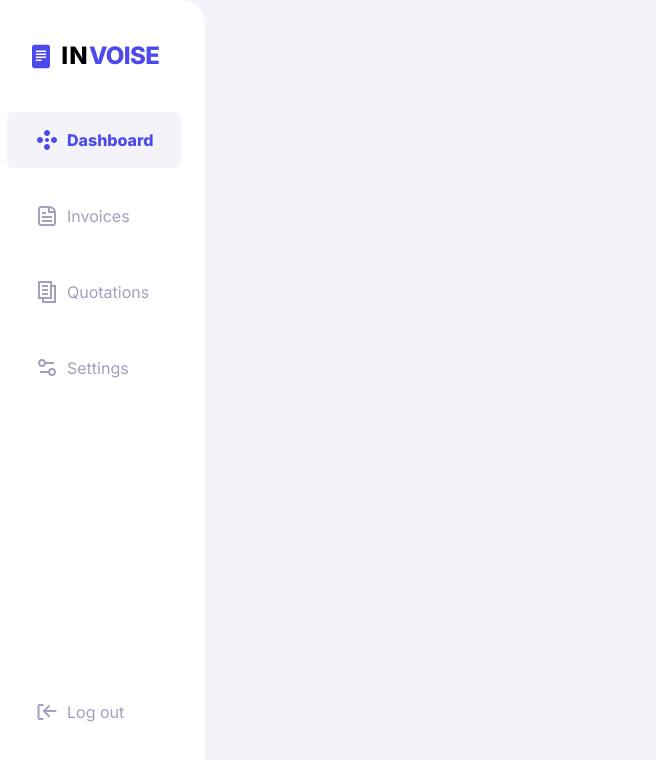
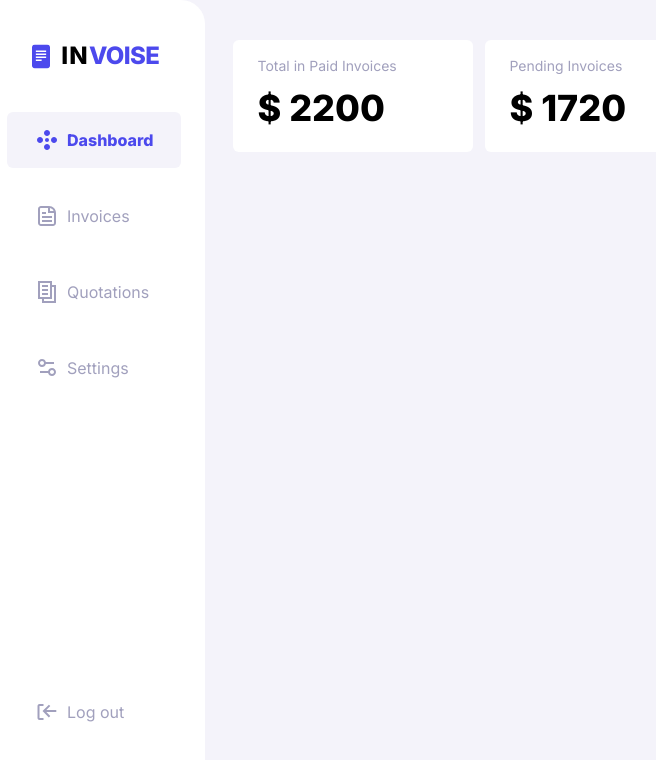
Before and after one commit to AhnafAhamed/invoise-frontend, a Vue app: page /dashboard in a window 1280 px wide. Shown: the top 760 px of the page, without its empty margins (17-673 px from the left). Built offline with nearby package versions, Linux system fonts and the light colour scheme.

Commit message:
feat: add stat card

```diff
--- /dev/null
+++ b/src/components/StatCard.vue
@@ -0,0 +1,31 @@
+<template>
+  <div class="stat-card w-60 h-28 bg-white px-6 py-4 rounded-md">
+    <p class="text-main-gray text-sm">{{ text }}</p>
+    <p class="text-4xl font-bold mt-3">
+      <span>{{ currency }}</span>
+      {{ amount }}
+    </p>
+  </div>
+</template>
+
+<script>
+export default {
+  name: "StatCard",
+  props: {
+    text: {
+      type: String,
+      required: true,
+    },
+    amount: {
+      type: Number,
+      required: true,
+    },
+    currency: {
+      type: String,
+      required: true,
+    },
+  },
+};
+</script>
+
+<style></style>
--- a/src/views/DashboardView.vue
+++ b/src/views/DashboardView.vue
@@ -1,13 +1,28 @@
 <template>
-  <div>
+  <div class="flex">
     <side-bar />
+    <div class="flex justify-between flex-wrap mt-10 ml-4">
+      <stat-card
+        :text="'Total in Paid Invoices'"
+        :amount="2200"
+        :currency="'$'"
+        class="ml-3"
+      />
+      <stat-card
+        :text="'Pending Invoices'"
+        :amount="1720"
+        :currency="'$'"
+        class="ml-3"
+      />
+    </div>
   </div>
 </template>
 
 <script>
 import SideBar from "../components/SideBar.vue";
+import StatCard from "../components/StatCard.vue";
 export default {
-  components: { SideBar },
+  components: { SideBar, StatCard },
   name: "DashboardView",
 };
 </script>
```
